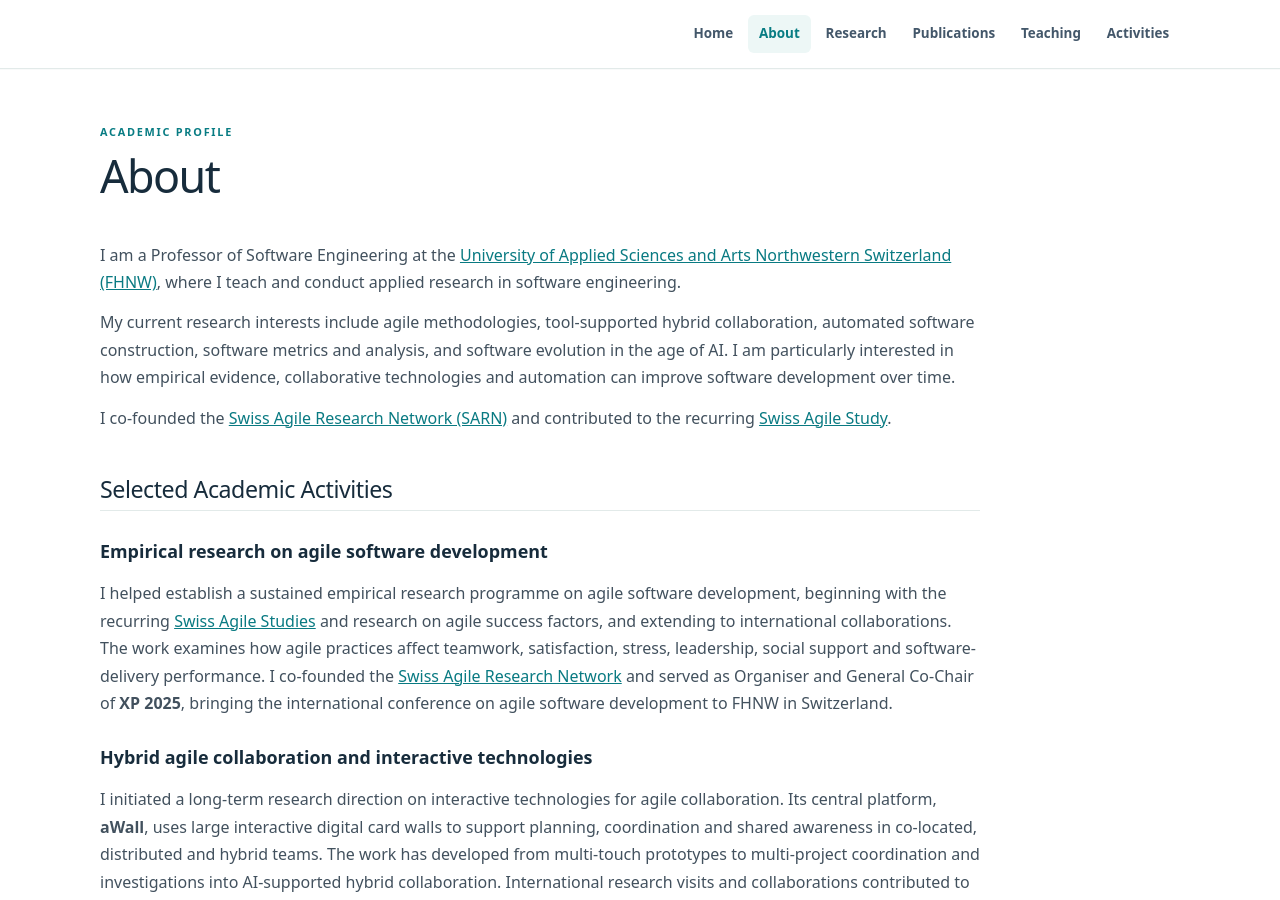
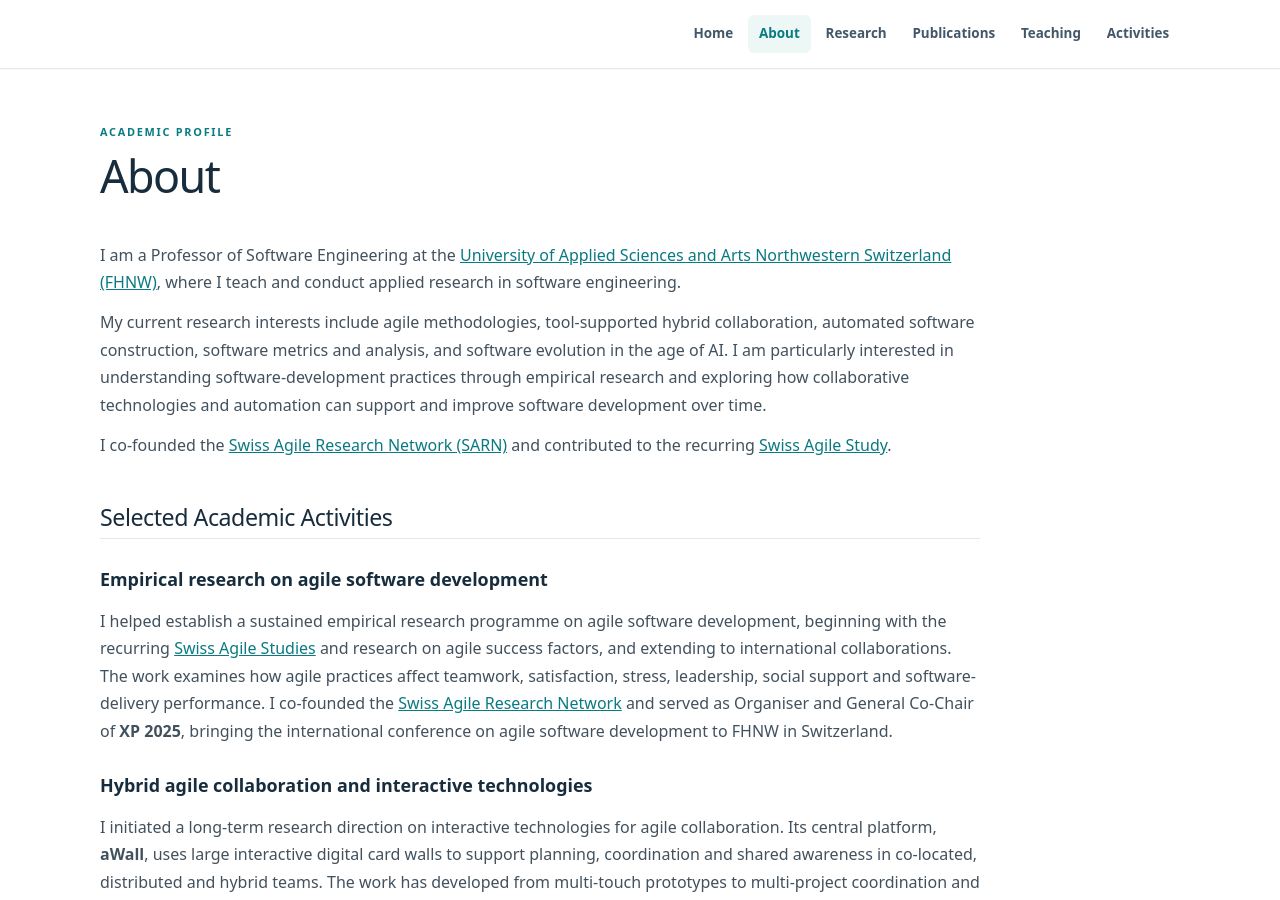
Before and after one commit to martinkropp/martinkropp.github.io, a Jekyll site: the page built from about.md, in a window 1280 px wide and 900 px high. Built offline with Jekyll 4.4.1, drawn with Linux system fonts in a browser that asks for light colours.

Commit message:
fix sentence

```diff
--- a/about.md
+++ b/about.md
@@ -6,7 +6,7 @@
 
 I am a Professor of Software Engineering at the [University of Applied Sciences and Arts Northwestern Switzerland (FHNW)](https://www.fhnw.ch/), where I teach and conduct applied research in software engineering.
 
-My current research interests include agile methodologies, tool-supported hybrid collaboration, automated software construction, software metrics and analysis, and software evolution in the age of AI. I am particularly interested in how empirical evidence, collaborative technologies and automation can improve software development over time.
+My current research interests include agile methodologies, tool-supported hybrid collaboration, automated software construction, software metrics and analysis, and software evolution in the age of AI. I am particularly interested in understanding software-development practices through empirical research and exploring how collaborative technologies and automation can support and improve software development over time.
 
 I co-founded the [Swiss Agile Research Network (SARN)](http://www.swissagileresearchnetwork.ch/) and contributed to the recurring [Swiss Agile Study](http://www.swissagilestudy.ch/).
 
```
